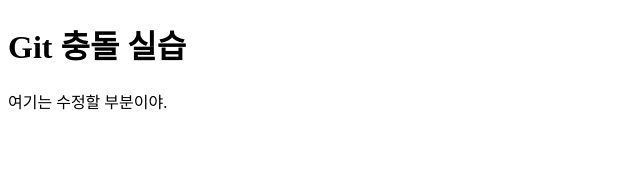
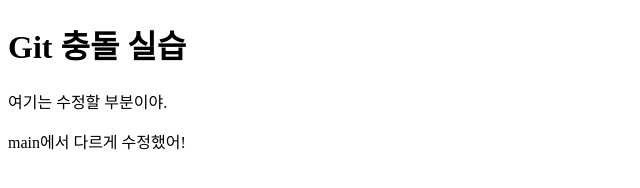
Before and after one commit to wind12380e/conflict-test, a plain HTML site: page conflict-test/index.html in a window 1280 px wide. Shown: the whole page, without its empty margins (0-640 px from the left). Drawn offline with Linux system fonts and the light colour scheme.

Commit message:
main에서 문단 수정

```diff
--- a/conflict-test/index.html
+++ b/conflict-test/index.html
@@ -8,5 +8,6 @@
 <body>
     <h1>Git 충돌 실습</h1>
     <p>여기는 수정할 부분이야.</p>
+    <p>main에서 다르게 수정했어!</p>
 </body>
 </html>
```
